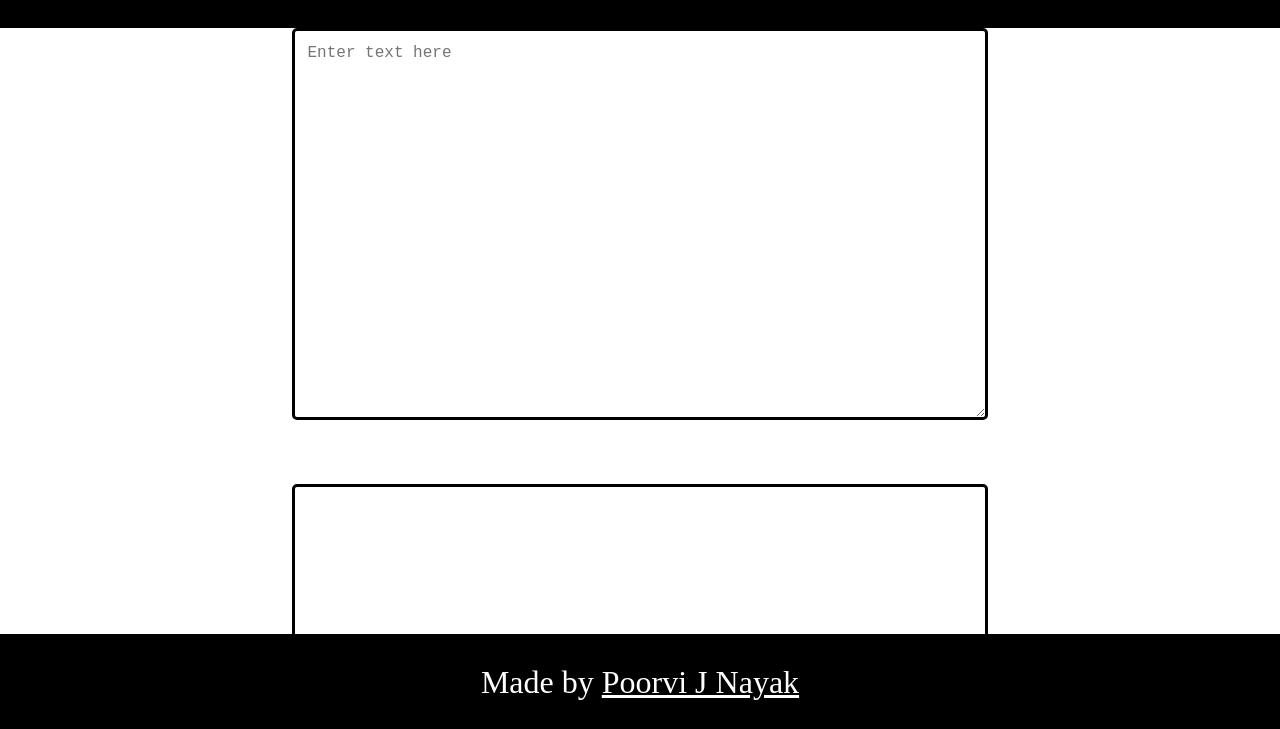
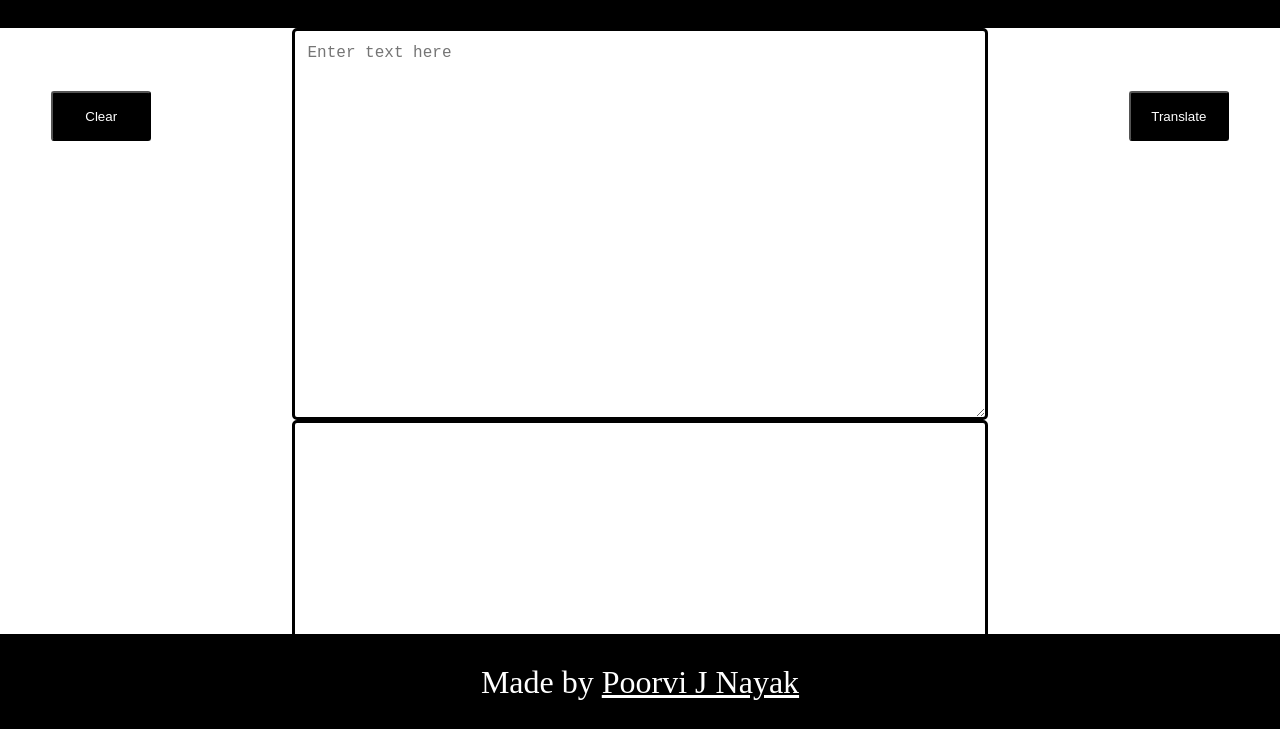
Before and after one commit to poorvijn/Arthaa, a plain HTML site: page index.html in a window 1280 px wide. Shown: the part 69-798 px from the top of the page. Drawn offline with Linux system fonts and the light colour scheme; a web font is replaced by a local one.

Commit message:
Added buttons

```diff
--- a/index.html
+++ b/index.html
@@ -15,6 +15,8 @@
     <header id="header" class="anta-regular">
         Arthaa - <span id="header__span">translate with ease</span>
     </header>
+    <button id="clearButton">Clear</button>
+    <button id="translateButton">Translate</button>
     <div id="translateContainer">
         <textarea name="" id="inputText" cols="65" rows="20" placeholder="Enter text here"></textarea>
         <textarea name="" id="outputText" cols="65" rows="20"></textarea>
--- a/style/style.css
+++ b/style/style.css
@@ -9,6 +9,11 @@
     font-weight: 400;
     font-style: normal;
   }
+
+/* BODY */
+body{
+    min-height: 100vh;
+}
 
 /* HEADER */
 #header
@@ -28,10 +33,38 @@
     white-space: nowrap;
 }
 
+/* BUTTONS */
+button{
+    height: 50px;
+    width: 100px;
+    background-color: black;
+    color: white;
+    padding: 1rem;
+    border-radius: 3px;
+    text-align: center;
+}
+
+button:hover{
+    opacity: 0.8;
+}
+
+#clearButton
+{
+    position: absolute;
+    top:20%;
+    left: 4%;
+}
+#translateButton
+{
+    position: absolute;
+    right: 4%;
+    top: 20%;
+}
+
 /* TRANSLATION AREA */
 #translateContainer
 {
-    height: 80vh;
+    min-height: 80vh;
     display: flex;
     flex-flow: row wrap;
     align-items: center;
```
